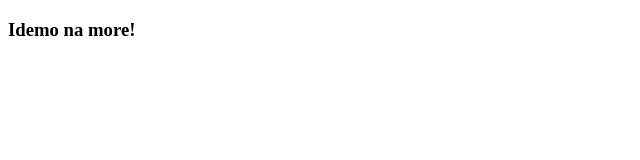
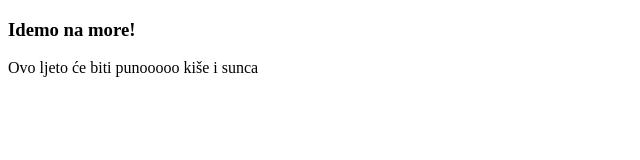
Before and after one commit to Ivan1997Topolnjak/Algebra-task, a plain HTML site: page index.html in a window 1280 px wide. Shown: the whole page, without its empty margins (0-640 px from the left). Drawn offline with Linux system fonts and the light colour scheme.

Commit message:
ThirdCommit

```diff
--- a/index.html
+++ b/index.html
@@ -7,5 +7,6 @@
 </head>
 <body>
     <h3>Idemo na more!</h3>
+    <p>Ovo ljeto će biti punooooo kiše i sunca</p>
 </body>
 </html>
```
